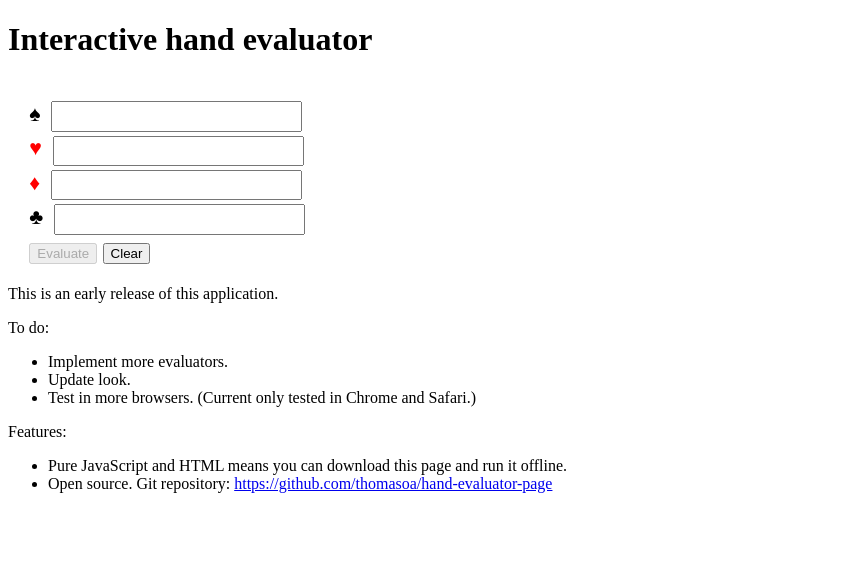
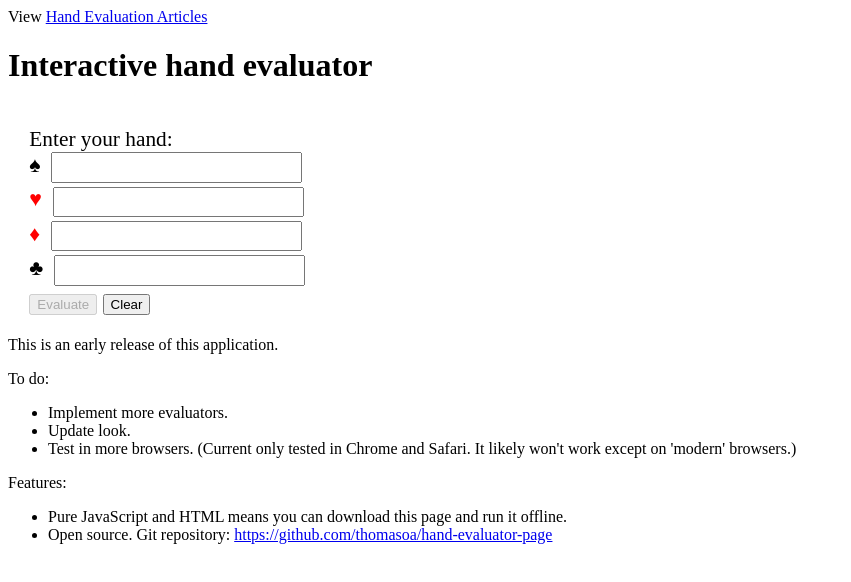
Before and after one commit to thomasoa/hand-evaluator-page, a plain HTML site: page index.html in a window 1280 px wide. Shown: the whole page, without its empty margins (0-851 px from the left). Drawn offline with nearby package versions, Linux system fonts and the light colour scheme.

Commit message:
Extracted some clear logic and added some navigation to the page

```diff
--- a/index.html
+++ b/index.html
@@ -1,6 +1,7 @@
 <!DOCTYPE html>
 <html>
 <head>
+<meta name='og:image' content='/graphics/falling_small.jpg'>
 <meta http-equiv="Content-Type" content="text/html; charset=utf-8">
 <title>Interactive Hand Evaluator</title>
 <script type="text/javascript"
@@ -20,7 +21,7 @@ $(document).ready(
      var $tbody = $("table tbody")
      var $shapeRow = $tbody.find('tr.shape');
      var $totalRow = $tbody.find('tr.total');
-    var clear = function(e) {
+    var clearModel = function(e) {
           handModel.clear();
           $('input.holding').val('');
           $('#evaluationscontainer').hide();
@@ -93,7 +94,7 @@ $(document).ready(
 
      var initializeHash=function() {
          hash = window.location.hash
-         clear();
+         clearModel();
          if (hash != '' && hash!='#' || hash!=null) {
             hStrings = hash.substring(1).split(',',4);
             map = {'S':'','H':'','D':'','C':'' }
@@ -149,9 +150,11 @@ td { text-align: right; }
 .notes { clear: left; }
 </style>
 <body>
+<div>View <a href='../valuations/'>Hand Evaluation Articles</a></div>
 <h1>Interactive hand evaluator</h1>
 <div id='handentrycontainer'>
 <form id='handentry'>
+<div>Enter your hand:</div>
 <div class='holding'><label for='S'>&spades;</label><input type='text' data-suit='S' id='handS' class='holding' autocomplete='off' autocapitalize='characters'/></div>
 <div class='holding'><label for='H' class='red'>&hearts;</label><input type='text' data-suit='H' id='handH' class='holding' autocomplete='off' autocapitalize='characters'/></div>
 <div class='holding'><label for='D' class='red'>&diams;</label><input type='text' data-suit='D' id='handD' class='holding' autocomplete='off' autocapitalize='characters'/></div>
@@ -199,7 +202,7 @@ td { text-align: right; }
 <ul>
 <li>Implement more evaluators.
 <li>Update look.
-<li>Test in more browsers. (Current only tested in Chrome and Safari.)
+<li>Test in more browsers. (Current only tested in Chrome and Safari. It likely won't work except on 'modern' browsers.)
 </ul>
 <p>Features:</p>
 <ul>
```
